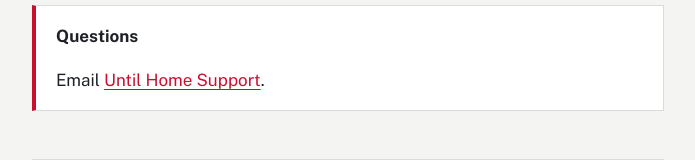
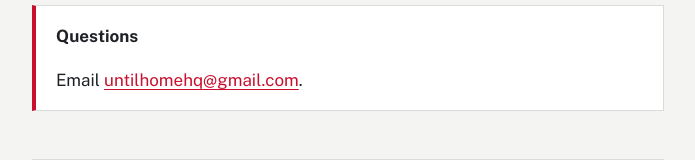
Before and after one commit to ddoyal-netizen/until-home-public, a plain HTML site: page privacy.html in a window 1280 px wide. Shown: the part 2377-2537 px from the top of the page, without its empty margins (292-987 px from the left). Drawn offline with nearby package versions, Linux system fonts and the light colour scheme.

Commit message:
Update privacy.html

```diff
--- a/privacy.html
+++ b/privacy.html
@@ -67,7 +67,7 @@
 
   <div class="contact">
     <p><strong>Questions</strong></p>
-    <p>Email <a href="mailto:untilhomehq@gmail.com">Until Home Support</a>.</p>
+    <p>Email <a href="mailto:untilhomehq@gmail.com">untilhomehq@gmail.com</a>.</p>
   </div>
 
   <footer>
```
